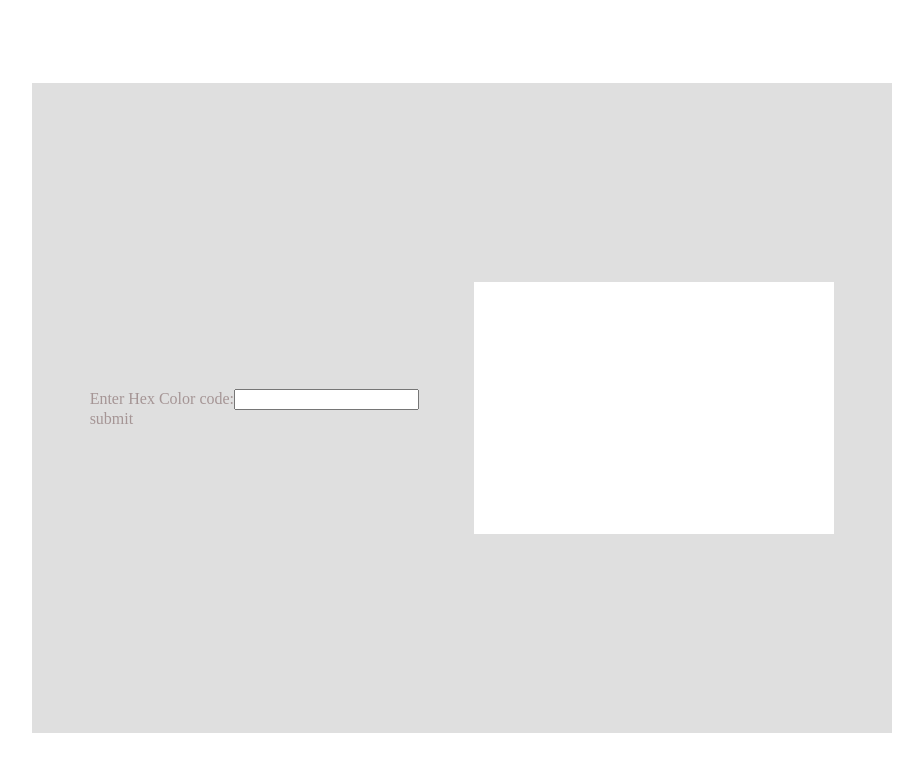
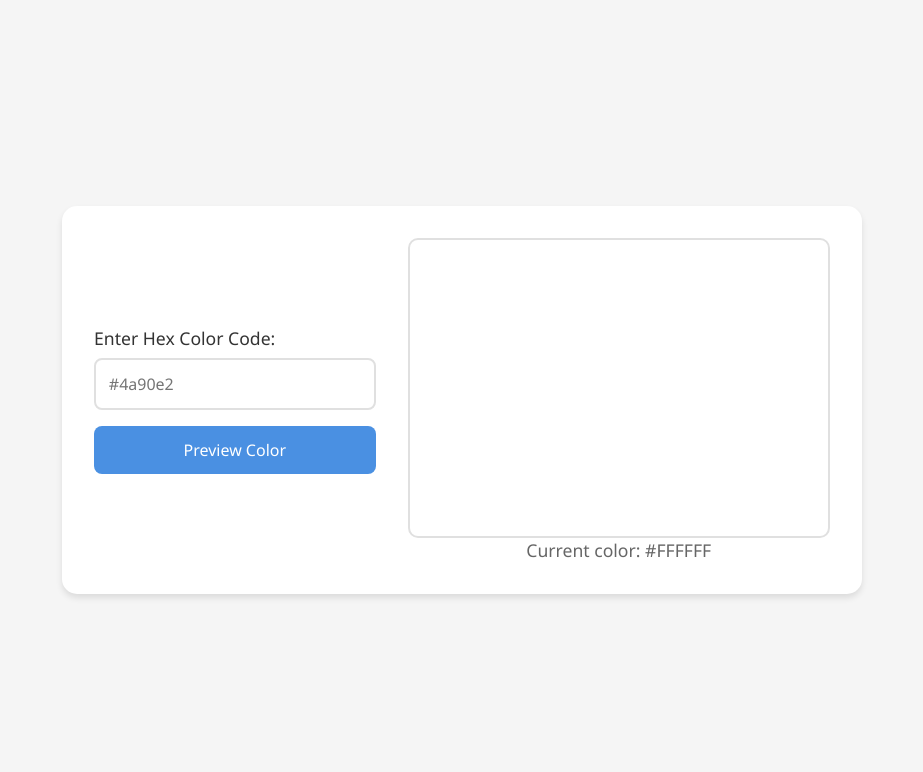
Before and after one commit to StArK145/Color-preview, a plain HTML site: page index.html in a window 1280 px wide. Shown: the whole page, without its empty margins (178-1101 px from the left). Drawn offline with Linux system fonts and the light colour scheme.

Commit message:
ui update

```diff
--- a/index.html
+++ b/index.html
@@ -3,50 +3,166 @@
 <head>
     <meta charset="UTF-8">
     <meta name="viewport" content="width=device-width, initial-scale=1.0">
-    <title>Color preview</title>
+    <title>Color Preview</title>
     <style>
-        body{
+        * {
+            margin: 0;
+            padding: 0;
+            box-sizing: border-box;
+            font-family: 'Segoe UI', Tahoma, Geneva, Verdana, sans-serif;
+        }
+
+        body {
             display: flex;
             align-items: center;
             justify-content: center;
-            height: 100vh;
-        }
-        .container{
-            height: 70vh;
-            display: flex;
-            align-items: center;
-            width: 100vh;
-            background-color: rgb(223, 223, 223);
-            padding: 45px 30px;
-            color: rgb(165, 149, 149);
-            justify-content: space-around;
-        }
-        .preview{
-            width: 45%;
-            background-color: white;
-            height: 45%;
+            min-height: 100vh;
+            background-color: #f5f5f5;
         }
 
+        .container {
+            width: 90%;
+            max-width: 800px;
+            background-color: white;
+            border-radius: 15px;
+            padding: 2rem;
+            box-shadow: 0 4px 6px rgba(0, 0, 0, 0.1);
+            display: flex;
+            flex-direction: column;
+            gap: 2rem;
+        }
+
+        .input-section {
+            display: flex;
+            flex-direction: column;
+            gap: 1rem;
+        }
+
+        .input-group {
+            display: flex;
+            flex-direction: column;
+            gap: 0.5rem;
+        }
+
+        .input-group label {
+            font-size: 1.1rem;
+            color: #333;
+            font-weight: 500;
+        }
+
+        .input-group input {
+            padding: 0.8rem;
+            border: 2px solid #e0e0e0;
+            border-radius: 8px;
+            font-size: 1rem;
+            transition: border-color 0.3s ease;
+        }
+
+        .input-group input:focus {
+            outline: none;
+            border-color: #4a90e2;
+        }
+
+        button {
+            background-color: #4a90e2;
+            color: white;
+            border: none;
+            padding: 0.8rem 1.5rem;
+            border-radius: 8px;
+            font-size: 1rem;
+            cursor: pointer;
+            transition: background-color 0.3s ease;
+        }
+
+        button:hover {
+            background-color: #357abd;
+        }
+
+        .preview {
+            width: 100%;
+            height: 200px;
+            border-radius: 10px;
+            background-color: white;
+            border: 2px solid #e0e0e0;
+            transition: background-color 0.3s ease;
+        }
+
+        .color-info {
+            text-align: center;
+            font-size: 1.1rem;
+            color: #666;
+        }
+
+        @media (min-width: 768px) {
+            .container {
+                flex-direction: row;
+                align-items: center;
+            }
+
+            .input-section {
+                width: 40%;
+            }
+
+            .preview-section {
+                width: 60%;
+            }
+
+            .preview {
+                height: 300px;
+            }
+        }
     </style>
 </head>
 <body>
     <div class="container">
-        <div id="input">
-            <span>Enter Hex Color code:</span><input class="hex" type="text"><br>
-            <span id="submit" >submit</span>
+        <div class="input-section">
+            <div class="input-group">
+                <label for="hexInput">Enter Hex Color Code:</label>
+                <input id="hexInput" class="hex" type="text" placeholder="#4a90e2" maxlength="7">
+            </div>
+            <button>Preview Color</button>
         </div>
-        <div class="preview"></div>
+        <div class="preview-section">
+            <div class="preview"></div>
+            <p class="color-info">Current color: <span class="color-value">#FFFFFF</span></p>
+        </div>
     </div>
+
+    <script>
+        const preview = document.querySelector('.preview');
+        const input = document.querySelector('.hex');
+        const submit = document.querySelector('button');
+        const colorValue = document.querySelector('.color-value');
+
+        // Update color on button click
+        submit.addEventListener('click', updateColor);
+
+        // Update color when Enter key is pressed
+        input.addEventListener('keypress', function(e) {
+            if (e.key === 'Enter') {
+                updateColor();
+            }
+        });
+
+        function updateColor() {
+            let color = input.value.trim();
+
+            // Add # if missing
+            if (color.charAt(0) !== '#') {
+                color = '#' + color;
+            }
+
+            // Validate hex color code
+            if (/^#([0-9A-F]{3}){1,2}$/i.test(color)) {
+                preview.style.backgroundColor = color;
+                colorValue.textContent = color.toUpperCase();
+            } else {
+                alert('Please enter a valid hex color code (e.g., #4a90e2)');
+            }
+        }
+
+        // Set initial color
+        preview.style.backgroundColor = '#FFFFFF';
+    </script>
 </body>
-<script>
-    const bgc = document.getElementsByClassName('preview')
-    const input = document.getElementsByClassName('hex').value
-    const submit = document.getElementById('submit')
-
-    submit.addEventListener('click',function(e){
-            console.log(input);
-
-        })
-
-</script>
 </html>
```
